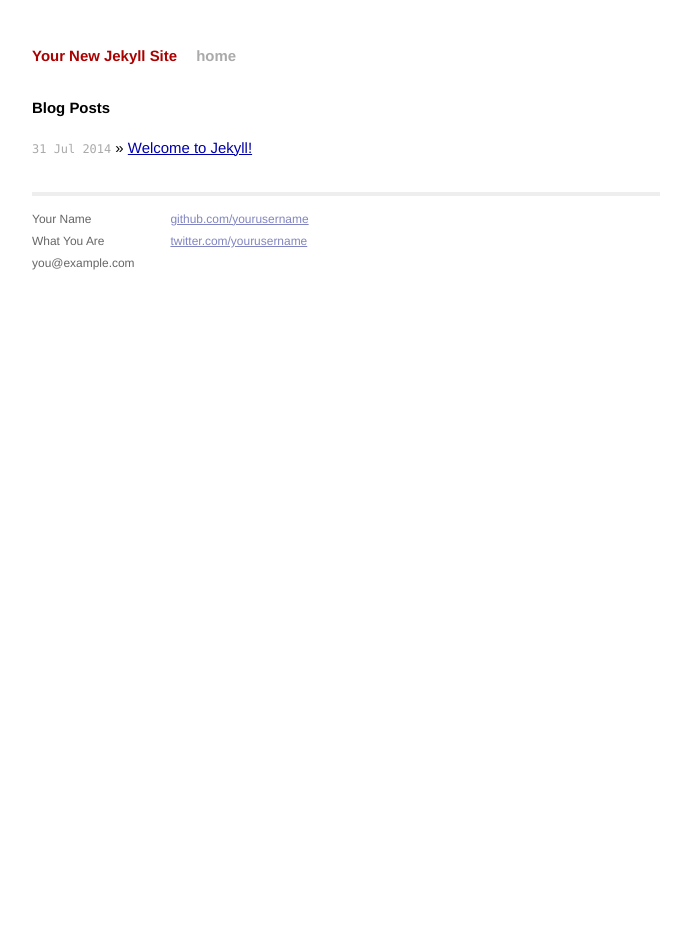
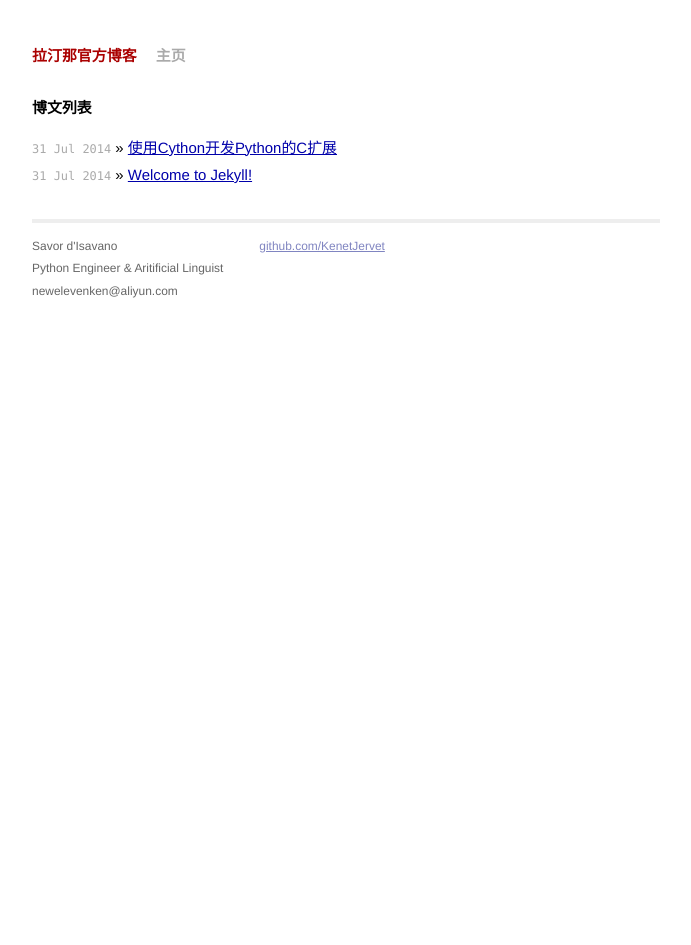
Before and after one commit to Ratina/Ratina.github.io, a Jekyll site: the page built from index.html, in a window 1280 px wide. Shown: the whole page, without its empty margins (294-985 px from the left). Built offline with Jekyll 4.4.1, drawn with Linux system fonts in a browser that asks for light colours; Markdown is read by kramdown in place of the engine named in the settings.

Commit message:
Added a new post.

```diff
--- a/_config.yml
+++ b/_config.yml
@@ -1,3 +1,3 @@
-name: Your New Jekyll Site
+name: 拉汀那官方博客
 markdown: redcarpet
 pygments: true
--- a/_layouts/default.html
+++ b/_layouts/default.html
@@ -18,7 +18,7 @@
         <div class="site">
           <div class="header">
             <h1 class="title"><a href="/">{{ site.name }}</a></h1>
-            <a class="extra" href="/">home</a>
+            <a class="extra" href="/">主页</a>
           </div>
 
           {{ content }}
@@ -26,15 +26,15 @@
           <div class="footer">
             <div class="contact">
               <p>
-                Your Name<br />
-                What You Are<br />
-                you@example.com
+                Savor d'Isavano<br />
+                Python Engineer & Aritificial Linguist<br />
+                newelevenken@aliyun.com
               </p>
             </div>
             <div class="contact">
               <p>
-                <a href="https://github.com/yourusername">github.com/yourusername</a><br />
-                <a href="https://twitter.com/yourusername">twitter.com/yourusername</a><br />
+                <a href="https://github.com/KenetJervet">github.com/KenetJervet</a><br />
+                <a href="https://morepush.com/kennethb"></a><br />
               </p>
             </div>
           </div>
--- /dev/null
+++ b/_posts/2014-09-14-build-c-extensions-with-cython.markdown
@@ -0,0 +1,60 @@
+---
+layout: post
+title:  "使用Cython开发Python的C扩展"
+date:   2014-07-31 17:17:45
+categories: Python Cython
+---
+
+现在Python和C的互操作已不是什么难事，方法很多，比如使用Python的C扩展API，比如使用cdll，各有自己擅长的应用场景。
+
+但是对于Cython，一直是存有偏见的，以为它只是Python的一个实现和它的超集，没有想过它会可以直接生成Python的C扩展，并和Python交互。
+
+直到今天翻看Kivy的源码，才发现Kivy与移动端交互的原理正是使用Cython开发的Python扩展。
+[ ](https://github.com/kivy/kivy/blob/master/kivy/lib/gstplayer/_gstplayer.h)
+
+{% highlight C %}
+// 摘自https://github.com/kivy/kivy/blob/master/kivy/lib/gstplayer/_gstplayer.h
+#include <glib.h>
+#include <gst/gst.h>
+//...
+static gulong c_appsink_set_sample_callback(GstElement *appsink, appcallback_t callback, PyObject *userdata)
+{
+    callback_data_t *data = (callback_data_t *)malloc(sizeof(callback_data_t));
+    if ( data == NULL )
+        return 0;
+    data->callback = callback;
+    data->bcallback = NULL;
+    data->userdata = userdata;
+    strcpy(data->eventname, "pull-sample");
+
+    Py_INCREF(data->userdata);
+
+    g_object_set(G_OBJECT(appsink), "emit-signals", TRUE, NULL);
+
+    return g_signal_connect_data(
+            appsink, "new-sample",
+            G_CALLBACK(c_on_appsink_sample), data,
+            c_signal_free_data, 0);
+}
+//...
+{% endhighlight %}
+<br />
+{% highlight cython %}
+# 摘自https://github.com/kivy/kivy/blob/master/kivy/lib/gstplayer/_gstplayer.pyx
+cdef extern from '_gstplayer.h':
+#...
+    gulong c_appsink_set_sample_callback(GstElement *appsink,
+            appcallback_t callback, void *userdata)
+#...
+def _gst_init():
+    if gst_is_initialized():
+        return True
+    cdef int argc = 0
+    cdef char **argv = NULL
+    cdef GError *error
+    if not gst_init_check(&argc, &argv, &error):
+        msg = 'Unable to initialize gstreamer: code={} message={}'.format(
+                error.code, <bytes>error.message)
+        raise GstPlayerException(msg)
+#...
+{% endhighlight %}
--- a/index.html
+++ b/index.html
@@ -1,10 +1,10 @@
 ---
 layout: default
-title: Your New Jekyll Site
+title: 拉汀那官方博客
 ---
 
 <div id="home">
-  <h1>Blog Posts</h1>
+  <h1>博文列表</h1>
   <ul class="posts">
     {% for post in site.posts %}
       <li><span>{{ post.date | date_to_string }}</span> &raquo; <a href="{{ post.url }}">{{ post.title }}</a></li>
```
Also changed, not shown: 1 other file.
